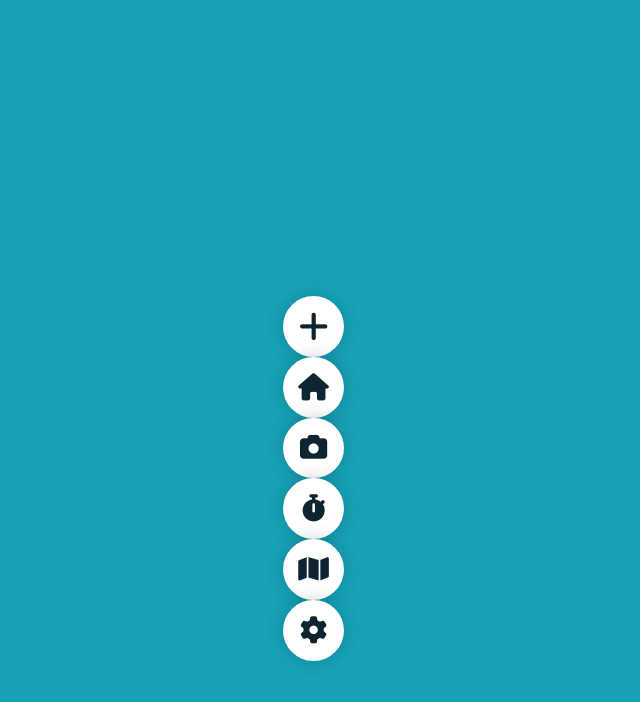
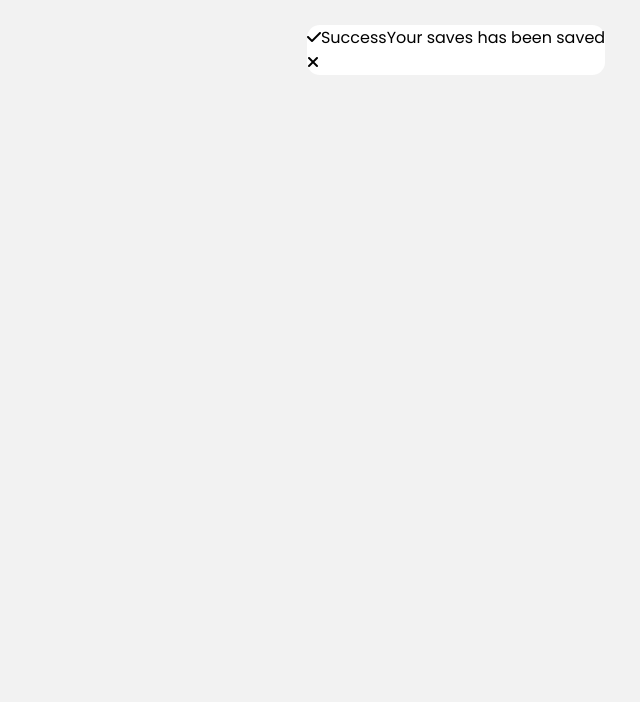
Before and after one commit to vitor-skt/ReusableReactComponents, a React (Vite) app: page / in a window 1280 px wide. Shown: the top 702 px of the page, without its empty margins (640-1280 px from the left). Built offline with nearby package versions, Linux system fonts and the light colour scheme.

Commit message:
Toast Notification 10%

```diff
--- a/src/App.tsx
+++ b/src/App.tsx
@@ -1,11 +1,13 @@
 import './App.css'
 import NavMenu from './components/navMenu/navMenu'
 import SideBar from './components/sideBar/sideBar'
+import ToastNot from './components/toastNotification/toastNot'
 
 function App() {
   return (
     <>
-      <NavMenu />
+      <ToastNot />
+      {/* <NavMenu /> */}
       {/* <SideBar /> */}
     </>
   )
--- a/src/components/ToastNotification/toastNot.scss
+++ b/src/components/ToastNotification/toastNot.scss
@@ -0,0 +1,37 @@
+@import url('https://fonts.googleapis.com/css2?family=Poppins:wght@200;300;400;500;600;700&display=swap');
+*{
+    margin: 0;
+    padding: 0;
+    box-sizing: border-box;
+    font-family: 'Poppins', sans-serif;
+}
+
+body {
+    height: 100vh;
+    display: flex;
+    align-items: center;
+    justify-content: center;
+    background-color: #f2f2f2;
+}
+
+.toast{
+    position: absolute;
+    top: 1.56rem;
+    right: 2.18rem;
+    border-radius: 0.8rem;
+    background: #fff;
+    padding: 0 5px 10px rgba(0, 0, 0, 0.1);
+
+    .toastContent{
+        display: flex;
+        align-items: center;
+
+        .message{
+            display: flex;
+            align-items: center;
+        }
+
+    }
+
+
+}
--- a/src/components/ToastNotification/toastNot.tsx
+++ b/src/components/ToastNotification/toastNot.tsx
@@ -1,10 +1,23 @@
 import React from 'react'
 import './toastNot.scss';
 
-function toastNot() {
+function ToastNot() {
     return (
-        <div>toastNot</div>
+        <>
+            <div className="toast">
+                <div className="toastContent">
+                    <i className="fas fa-solid fa-check check"></i>
+                    <div className="message">
+                        <span className="text text-1">Success</span>
+                        <span className="text text-2">Your saves has been saved</span>
+                    </div>
+                </div>
+                <div className="progress">
+                    <i className="fa-solid fa-xmark"></i>
+                </div>
+            </div>
+        </>
     )
 }
 
-export default toastNot
+export default ToastNot
```
